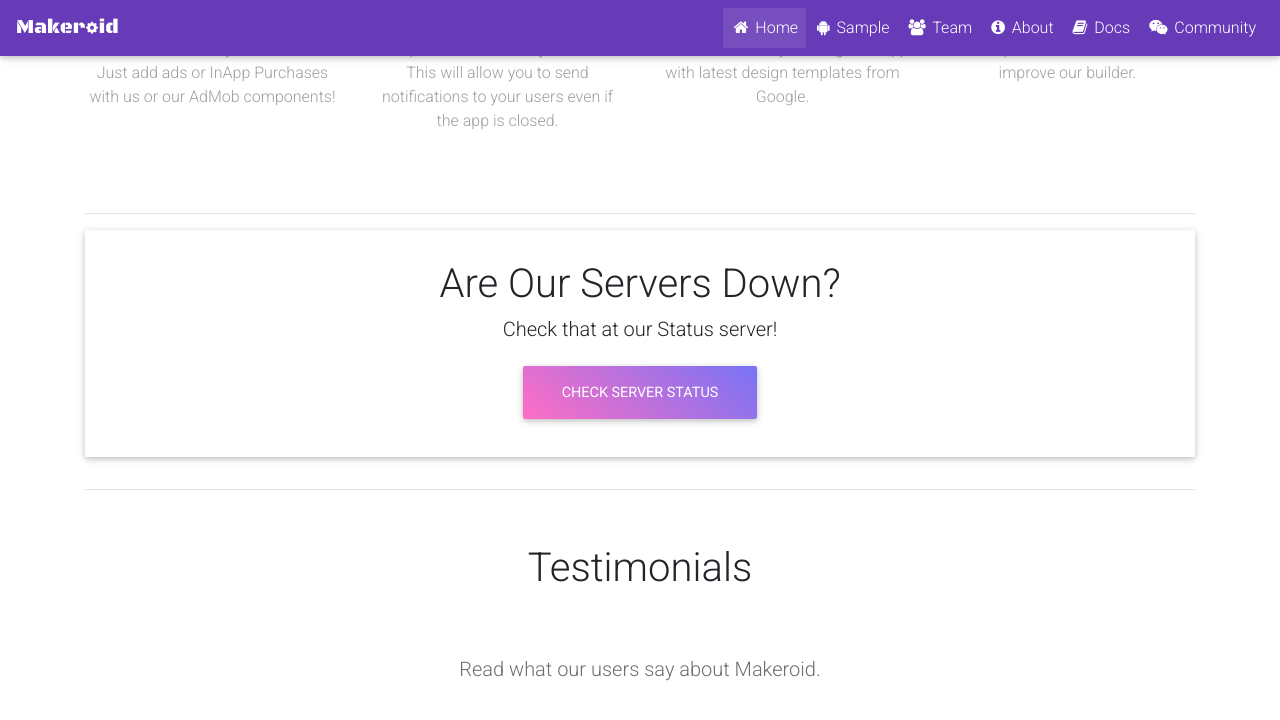
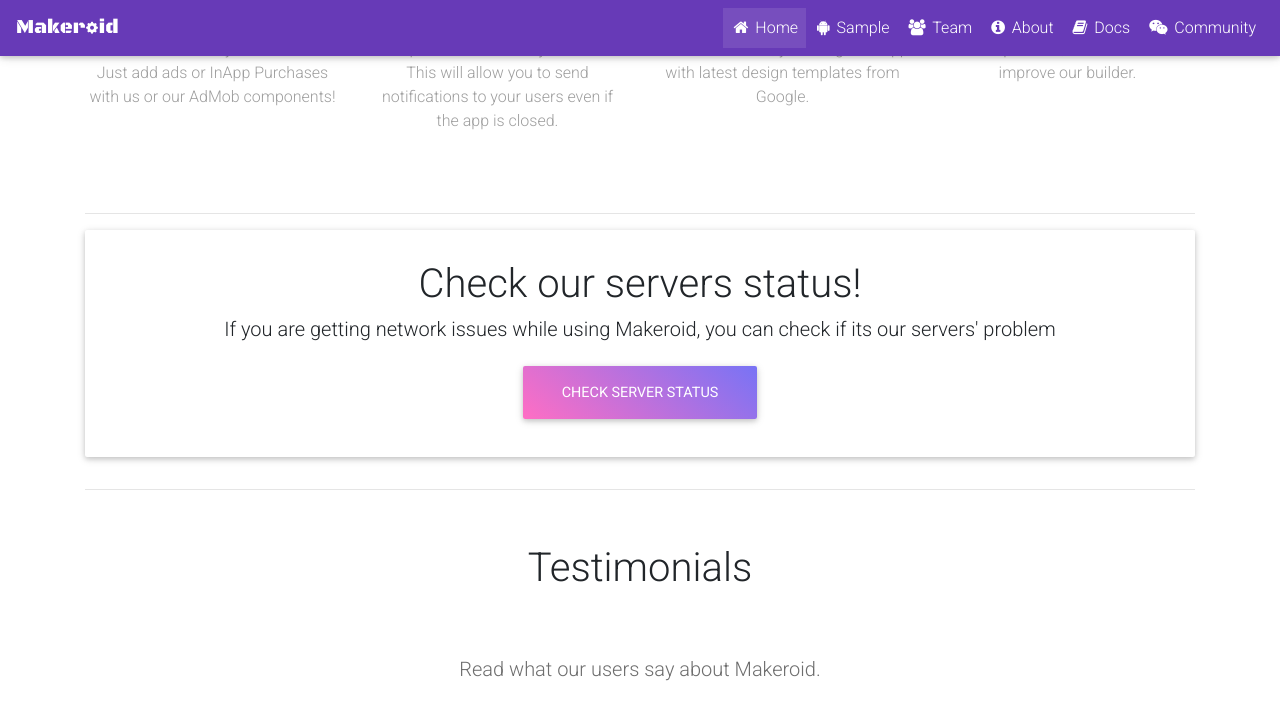
Before and after one commit to Kodular/kodular.github.io, a Jekyll site: the page built from index.html, in a window 1280 px wide and 900 px high, scrolled down 1434 px, cut to the strip 0-724 px from the top of the window. Shown: the top 720 px of the strip. Built offline with Jekyll 4.4.1, drawn with Linux system fonts in a browser that asks for light colours; nearby versions of some CDN libraries.

Commit message:
Update index.html

```diff
--- a/index.html
+++ b/index.html
@@ -103,8 +103,8 @@ title: Home | Makeroid
     <!-- Status Section -->
     <section class="section text-center" id="status">
         <div class="jumbotron">
-            <h1 class="h1-responsive">Are Our Servers Down?</h1>
-            <p class="lead">Check that at our Status server!</p>
+            <h1 class="h1-responsive">Check our servers status!</h1>
+            <p class="lead">If you are getting network issues while using Makeroid, you can check if its our servers' problem</p>
             <a class="btn btn-lg purple-gradient waves-effect waves-light" href="https://status.makeroid.io" target="_blank" role="button">Check Server Status</a>
         </div>
     </section>
```
